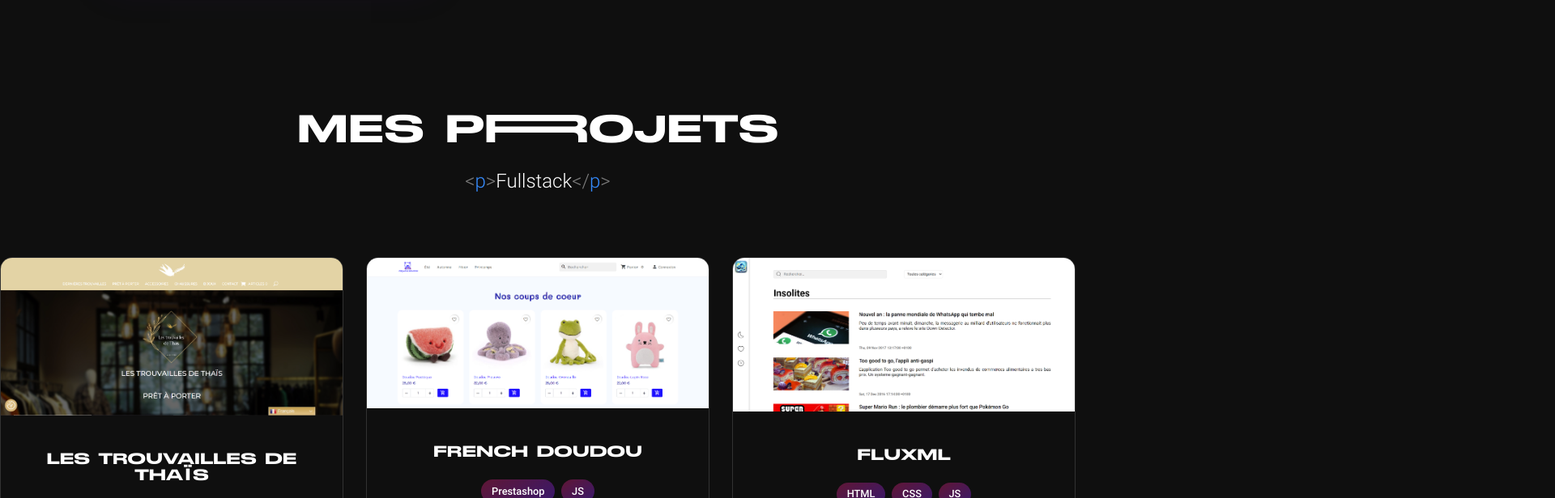
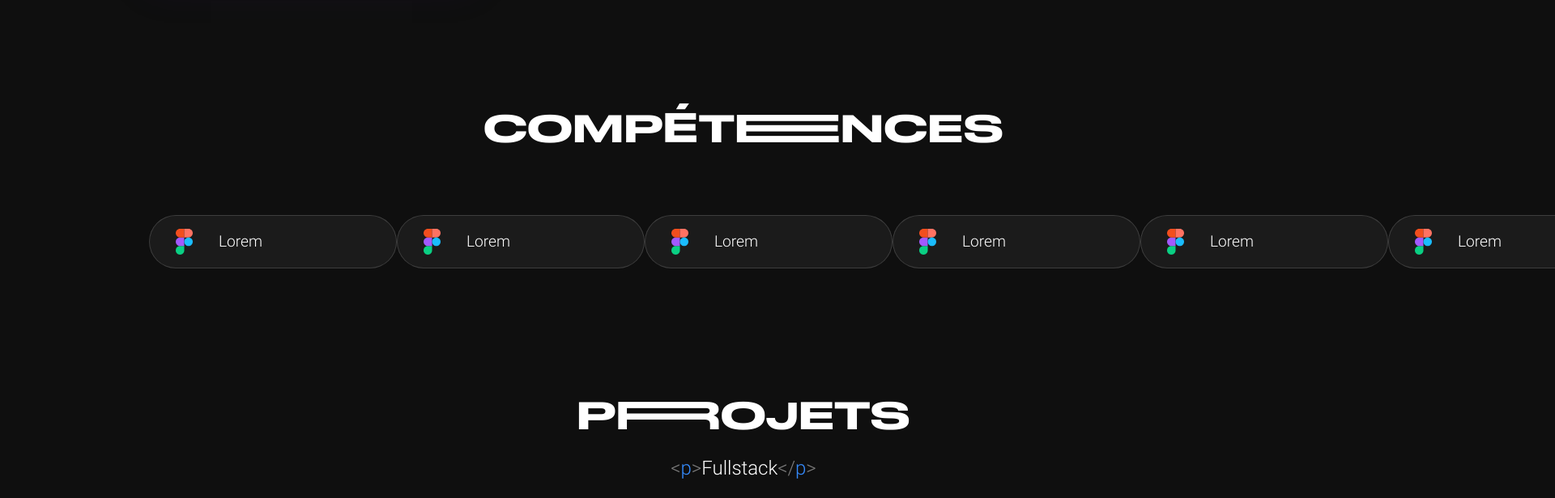
Before and after one commit to HawksleyNem/hawksley-m, a React (Vite) app: page / in a window 1280 px wide. Shown: the part 1720-2336 px from the top of the page at 81% size, 1920 px wide, since content can reach past the window. Built offline with nearby package versions, Linux system fonts and the light colour scheme.

Commit message:
add skills section

```diff
--- a/src/components/App/App.jsx
+++ b/src/components/App/App.jsx
@@ -7,6 +7,7 @@ import Footer from '../Footer'
 import HeroBanner from '../../layouts/HeroBanner'
 import Profile from '../../layouts/Profile'
 import Projects from '../../layouts/Projects'
+import Skills from '../../layouts/Skills'
 
 function App() {
 
@@ -16,6 +17,7 @@ function App() {
       <main>
         <HeroBanner></HeroBanner>
         <Profile></Profile>
+        <Skills></Skills>
         <Projects></Projects>
       </main>
       <Footer></Footer>
--- /dev/null
+++ b/src/json/skills.json
@@ -0,0 +1,26 @@
+[
+    {
+        "image": "./src/assets/img/Figma-logo.svg",
+        "name": "Yes"
+    },
+    {
+        "image": "./src/assets/img/Figma-logo.svg",
+        "name": "Yes"
+    },
+    {
+        "image": "./src/assets/img/Figma-logo.svg",
+        "name": "Yes"
+    },
+    {
+        "image": "./src/assets/img/Figma-logo.svg",
+        "name": "Yes"
+    },
+    {
+        "image": "./src/assets/img/Figma-logo.svg",
+        "name": "Yes"
+    },
+    {
+        "image": "./src/assets/img/Figma-logo.svg",
+        "name": "Yes"
+    }
+]
--- a/src/layouts/Profile/Profile.jsx
+++ b/src/layouts/Profile/Profile.jsx
@@ -6,7 +6,7 @@ export default function Profile() {
     <>
         <section className='profile-section'>
           <div className='section-title'>
-            <h2>Mon Pro<span className='sp-regular'>ff</span>il</h2>
+            <h2>Pro<span className='sp-regular'>ff</span>il</h2>
           </div>
             <div className='me'></div>
         </section>
--- a/src/layouts/Projects/Projects.jsx
+++ b/src/layouts/Projects/Projects.jsx
@@ -10,7 +10,7 @@ export default function Projects() {
         <section id='projects' className='projects-section'>
           <div className='projects-container fullstack-projects'>
             <div className='section-title'>
-              <h2>Mes p<span className='sp-regular'>rr</span>ojets</h2>
+              <h2>P<span className='sp-regular'>rr</span>ojets</h2>
               <pre><code className='fullstack-project-title'><span className='vs-gray'>&lt;</span><span className='vs-blue'>p</span><span className='vs-gray'>&gt;</span>Fullstack<span className='vs-gray'>&lt;/</span><span className='vs-blue'>p</span><span className='vs-gray'>&gt;</span></code></pre>
             </div>
               <div className='projects-grid'>
@@ -36,7 +36,7 @@ export default function Projects() {
 
           <div className='projects-container design-projects'>
             <div className='section-title'>
-              <h2>Mes p<span className='sp-regular'>rr</span>ojets</h2>
+              <h2>P<span className='sp-regular'>rr</span>ojets</h2>
               <h3>Design</h3>
             </div>
               <div className='projects-grid'>
--- /dev/null
+++ b/src/layouts/Skills/Skills.jsx
@@ -0,0 +1,21 @@
+import React from 'react'
+import './skills.scss'
+import SkillsData from '../../json/skills.json'
+
+export default function Skills() {
+  return (
+    <section id='skills' className='skills-section'>
+        <div className='section-title'>
+            <h2>Compét<span className='sp-regular'>ee</span>nces</h2>
+        </div>
+        <div className='skills-list'>
+            {SkillsData.map(item =>
+                <div className='skill-card'>
+                    <img src="./src/assets/img/Figma-logo.svg" alt="Figma" />
+                    <p>Lorem</p>
+                </div>
+            )}
+        </div>
+    </section>
+  )
+}
--- /dev/null
+++ b/src/layouts/Skills/index.js
@@ -0,0 +1,2 @@
+import Skills from './Skills';
+export default Skills;
--- /dev/null
+++ b/src/layouts/Skills/skills.scss
@@ -0,0 +1,32 @@
+@import '../../sass/variables';
+@import '../../sass/mixins';
+
+.skills-section {
+    width: 80%;
+    margin-top: 10rem;
+    height: auto;
+    @include dflex($direction: column, $justify: center, $align: center);
+
+    .skills-list {
+        @include dflex($direction: row, $justify: start, $align: start);
+        width: 100%;
+    }
+
+    .skill-card {
+        @include dflex($direction: row, $justify: start, $align: center);
+        border: 1px solid rgba(map-get($map: $colors, $key: 'white'), $alpha: 0.15);
+        background-color: rgba(map-get($map: $colors, $key: 'white'), $alpha: 0.05);
+        border-radius: 100px;
+        padding-inline: 2rem;
+        padding-block: 1rem;
+        min-width: 15rem;
+        img {
+            max-height: 2rem;
+            margin-right: 2rem;
+        }
+        p {
+            font-size: 1.2rem;
+        }
+    }
+
+}
```
Also changed, not shown: src/assets/img/Figma-logo.svg (added).
